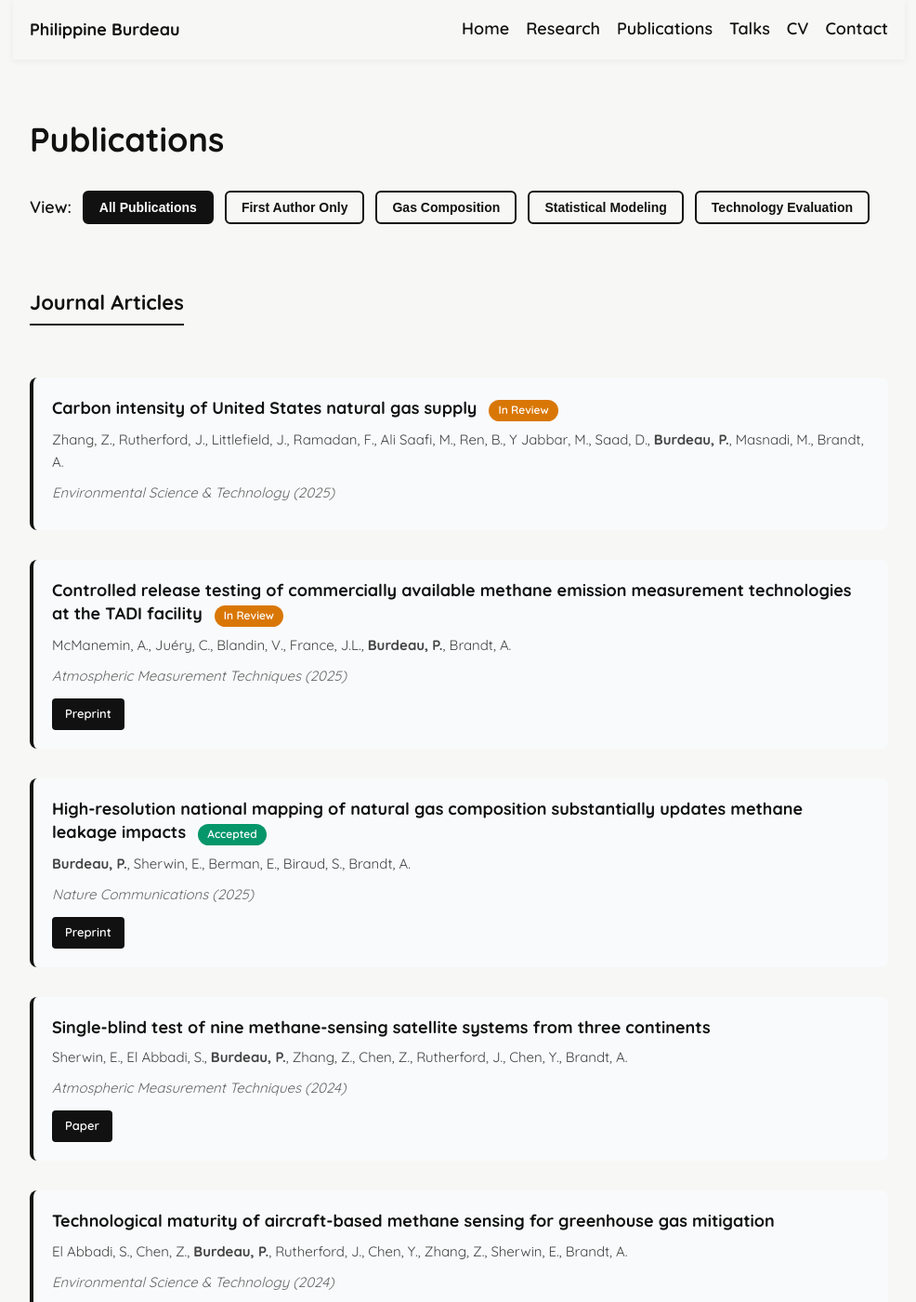
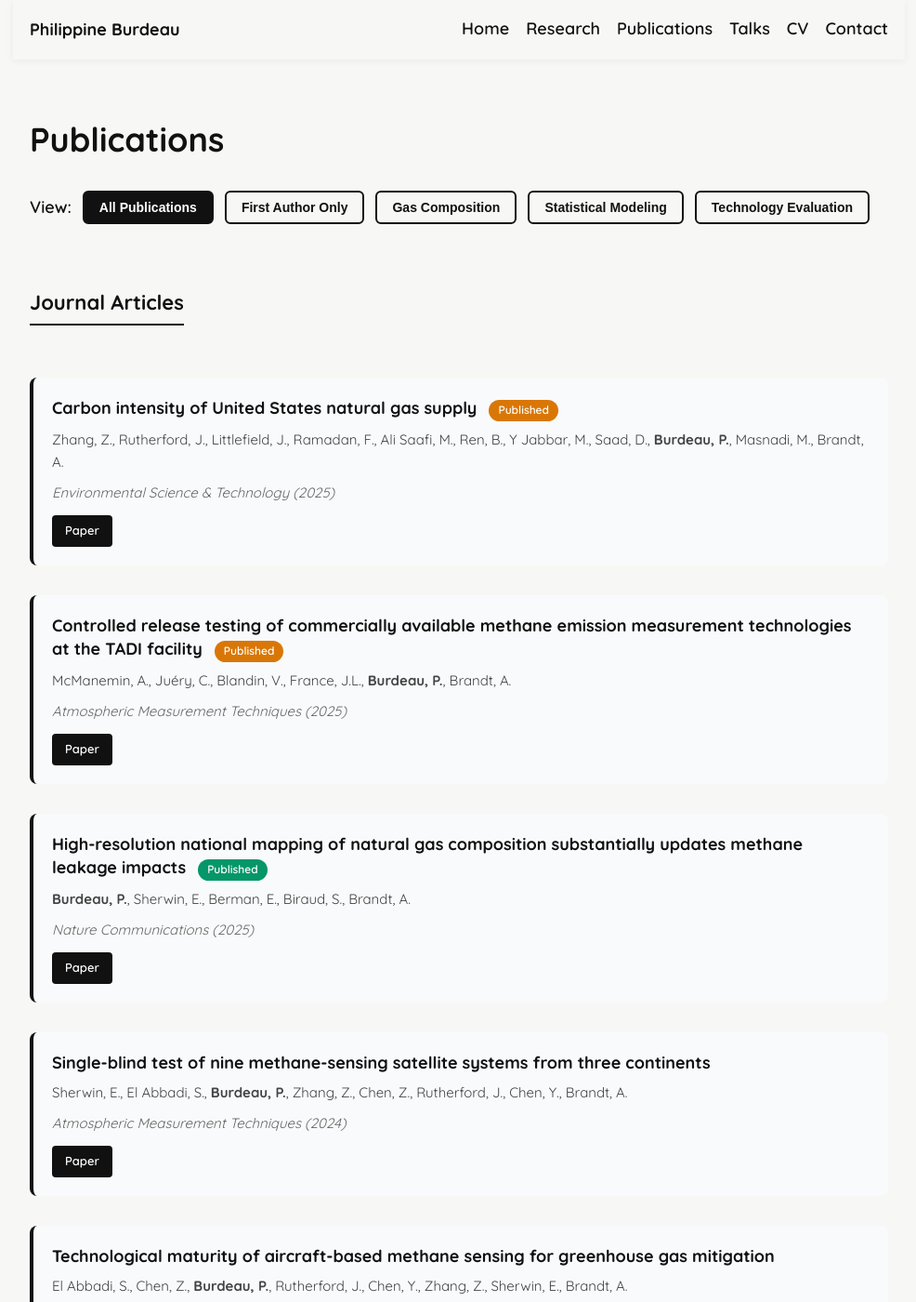
Before and after one commit to pburdeau/pburdeau.github.io, a Jekyll site: the page built from publications.md, in a window 1280 px wide and 1400 px high. Shown: the whole window at 93% size, without its empty margins (146-1132 px from the left). Built offline with Jekyll 4.4.1, drawn with Linux system fonts in a browser that asks for light colours.

Commit message:
Update publication statuses and links to published papers

```diff
--- a/publications.md
+++ b/publications.md
@@ -163,7 +163,7 @@ permalink: /publications/
     <div class="publication" data-author-type="coauthor" data-project="other">
         <div class="pub-title">
             Carbon intensity of United States natural gas supply
-            <span class="pub-status">In Review</span>
+            <span class="pub-status">Published</span>
         </div>
         <div class="pub-authors">
             Zhang, Z., Rutherford, J., Littlefield, J., Ramadan, F., Ali Saafi, M., Ren, B., Y Jabbar, M., Saad, D., <strong>Burdeau, P.</strong>, Masnadi, M., Brandt, A.
@@ -171,12 +171,15 @@ permalink: /publications/
         <div class="pub-venue">
             Environmental Science & Technology (2025)
         </div>
+        <div class="pub-links">
+            <a href="https://pubs.acs.org/doi/10.1021/acs.est.5c14196" class="pub-link" target="_blank" rel="noopener">Paper</a>
+        </div>
     </div>
 
     <div class="publication" data-author-type="coauthor" data-project="technology-evaluation">
         <div class="pub-title">
             Controlled release testing of commercially available methane emission measurement technologies at the TADI facility
-            <span class="pub-status">In Review</span>
+            <span class="pub-status">Published</span>
         </div>
         <div class="pub-authors">
             McManemin, A., Juéry, C., Blandin, V., France, J.L., <strong>Burdeau, P.</strong>, Brandt, A.
@@ -185,14 +188,14 @@ permalink: /publications/
             Atmospheric Measurement Techniques (2025)
         </div>
         <div class="pub-links">
-            <a href="https://egusphere.copernicus.org/preprints/2025/egusphere-2025-3793/" class="pub-link" target="_blank" rel="noopener">Preprint</a>
+            <a href="https://amt.copernicus.org/articles/19/923/2026/" class="pub-link" target="_blank" rel="noopener">Paper</a>
         </div>
     </div>
 
     <div class="publication" data-author-type="first" data-project="gas-composition">
         <div class="pub-title">
             High-resolution national mapping of natural gas composition substantially updates methane leakage impacts
-            <span class="pub-status accepted">Accepted</span>
+            <span class="pub-status accepted">Published</span>
         </div>
         <div class="pub-authors">
             <strong>Burdeau, P.</strong>, Sherwin, E., Berman, E., Biraud, S., Brandt, A.
@@ -201,7 +204,7 @@ permalink: /publications/
             Nature Communications (2025)
         </div>
         <div class="pub-links">
-            <a href="https://www.researchgate.net/publication/391799633_High-resolution_national_mapping_of_natural_gas_composition_substantially_updates_methane_leakage_impacts" class="pub-link" target="_blank" rel="noopener">Preprint</a>
+            <a href="https://www.nature.com/articles/s41467-025-66465-6" class="pub-link" target="_blank" rel="noopener">Paper</a>
         </div>
     </div>
 
```
